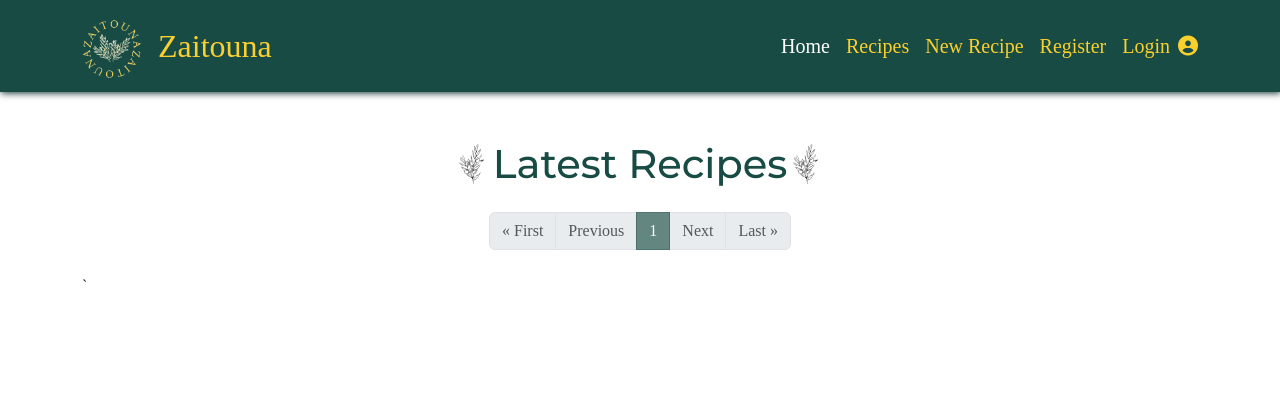
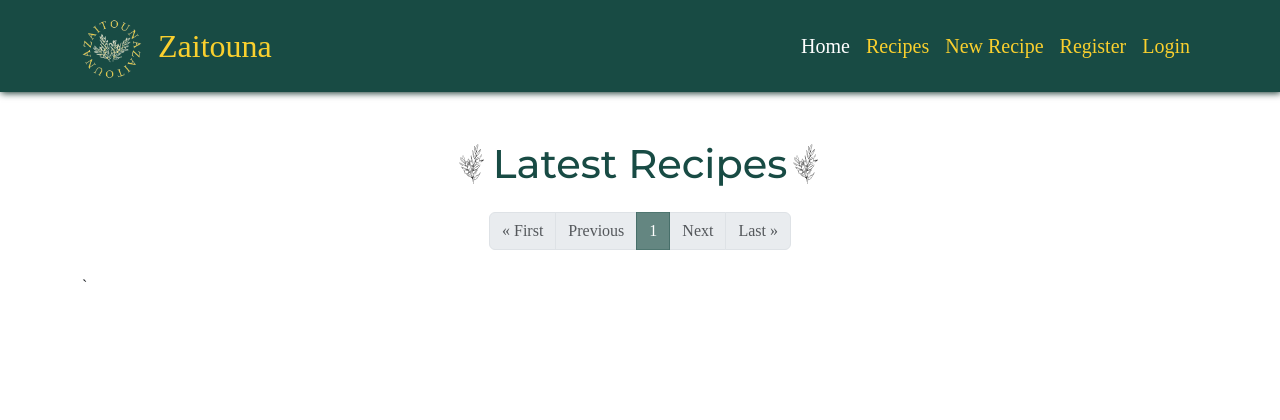
Before and after one commit to raneem-yad/project-portfolio-4, a Django app: page / in a window 1280 px wide. Shown: the top 420 px of the page. Run offline with Django 3.2, Linux system fonts and the light colour scheme; data that the repository does not hold is empty; some libraries are stand-ins or nearby versions; some web fonts are replaced.

Commit message:
remove unneccessary icon image in the header.html

```diff
--- a/templates/includes/header.html
+++ b/templates/includes/header.html
@@ -40,7 +40,6 @@
           </li>
           {% endif %}
         </ul>
-        <a class="nav-link"  href="#"><i class="fa-solid fa-circle-user"></i></a>
       </div>
     </div>
   </nav>
```
